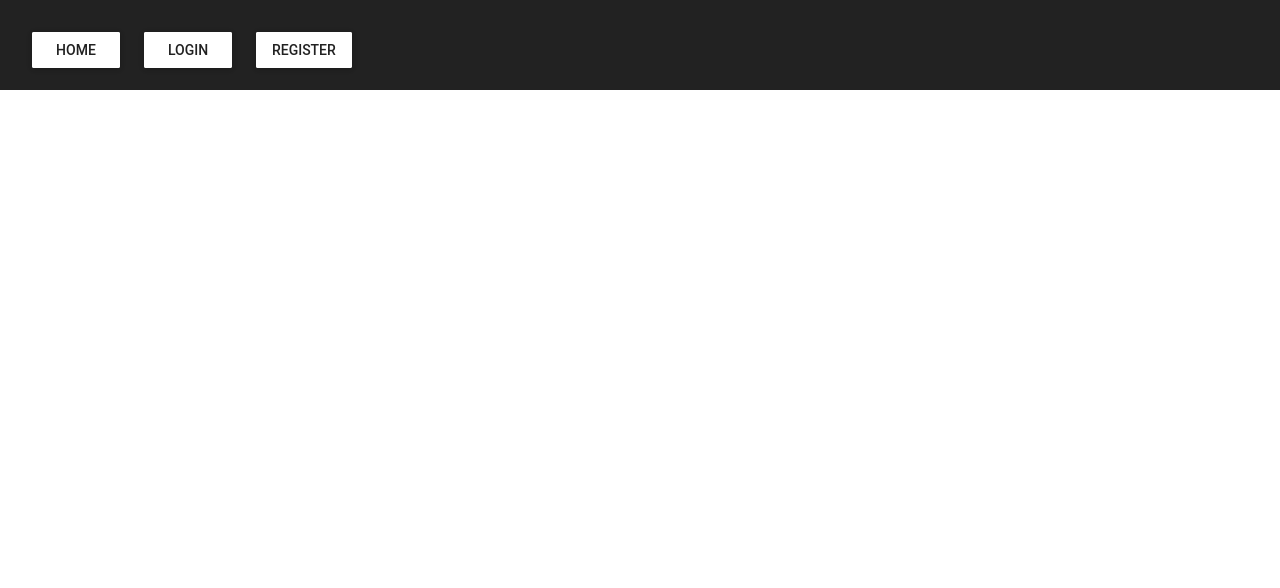
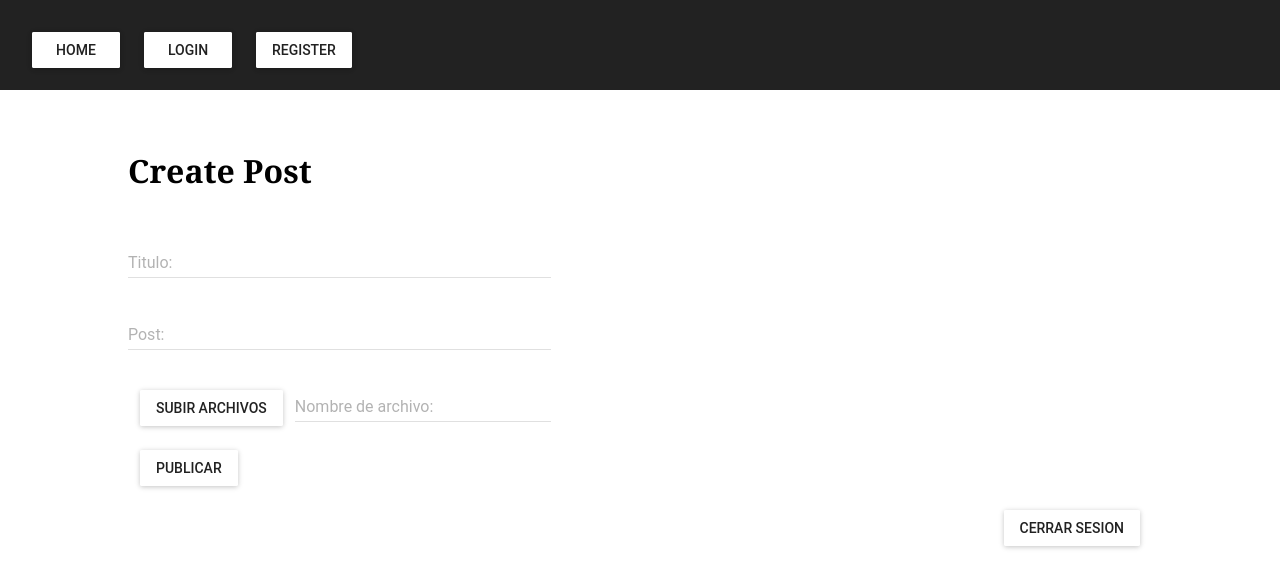
Before and after one commit to leavendanoro/react-appp, a React (Create React App) app: page /newpost in a window 1280 px wide. Shown: the top 588 px of the page. Built offline with nearby package versions, Linux system fonts and the light colour scheme.

Commit message:
Added divs and some style to NewPost

```diff
--- a/src/components/NewPost.js
+++ b/src/components/NewPost.js
@@ -1,10 +1,54 @@
 import React, { Component } from 'react';
+import '../styles/NewPost.css';
+import getMuiTheme from 'material-ui/styles/getMuiTheme';
+import MuiThemeProvider from 'material-ui/styles/MuiThemeProvider';
+import TextField from 'material-ui/TextField';
+import RaisedButton from 'material-ui/RaisedButton';
+
+const style = {
+    margin: 12,
+};
+const muiTheme = getMuiTheme({
+    textField: {
+      height: 50,
+      rigth: 0,
+    },
+});
 
 class NewPost extends Component{
     render(){
         return(
-            <main>
-                <h1>HERE I AM GOING TO CREATE A NEW POST</h1>
+            <main className="NewPostBody">
+                <div className="title">
+                    <h1>Create Post</h1>
+                </div>
+                <div className="form">
+                    <MuiThemeProvider muiTheme={muiTheme}>
+                            <form>
+                                <TextField
+                                hintText="Titulo para el post"
+                                floatingLabelText="Titulo:"
+                                fullWidth={true}
+                                /><br />
+                                <TextField
+                                hintText="Post"
+                                floatingLabelText="Post:"
+                                fullWidth={true}
+                                /><br />
+                                <RaisedButton className="button" label="Subir archivos" style={style} />
+                                <TextField
+                                hintText="Nombre del archivo"
+                                floatingLabelText="Nombre de archivo:"
+                                /><br />
+                            </form>
+                        <RaisedButton className="belowbutton" label="Publicar" style={style} />
+                    </MuiThemeProvider>
+                </div>
+                <div className="formclosesession">
+                    <MuiThemeProvider muiTheme={muiTheme}>
+                            <RaisedButton className="closesession" label="Cerrar Sesion" style={style} />
+                    </MuiThemeProvider>
+                </div>
             </main>
         )
     }
--- /dev/null
+++ b/src/styles/NewPost.css
@@ -0,0 +1,32 @@
+.NewPostBody{
+    padding: 10%;
+    font-family: Cambria, Cochin, Georgia, Times, 'Times New Roman', serif;
+}
+
+.title{
+    float: left;
+}
+
+.form{
+    float: left;
+    clear: left;
+}
+
+.button{
+    display: flex;
+}
+
+.belowbutton{
+    float: left;
+}
+
+.closesession{
+    clear: right;
+    float: right;
+}
+
+.formclosesession{
+    float: left;
+    clear: left;
+    width: 100%;
+}
```
